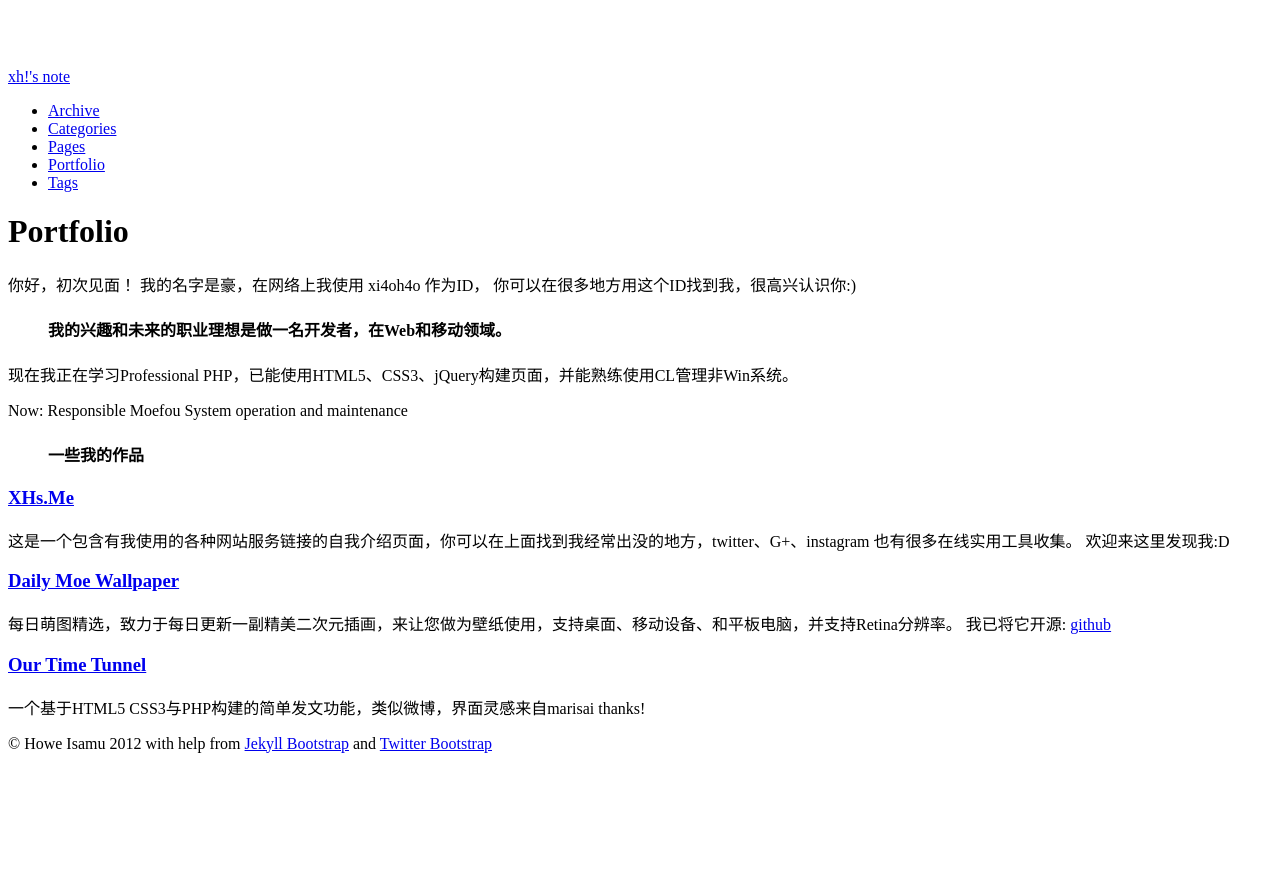
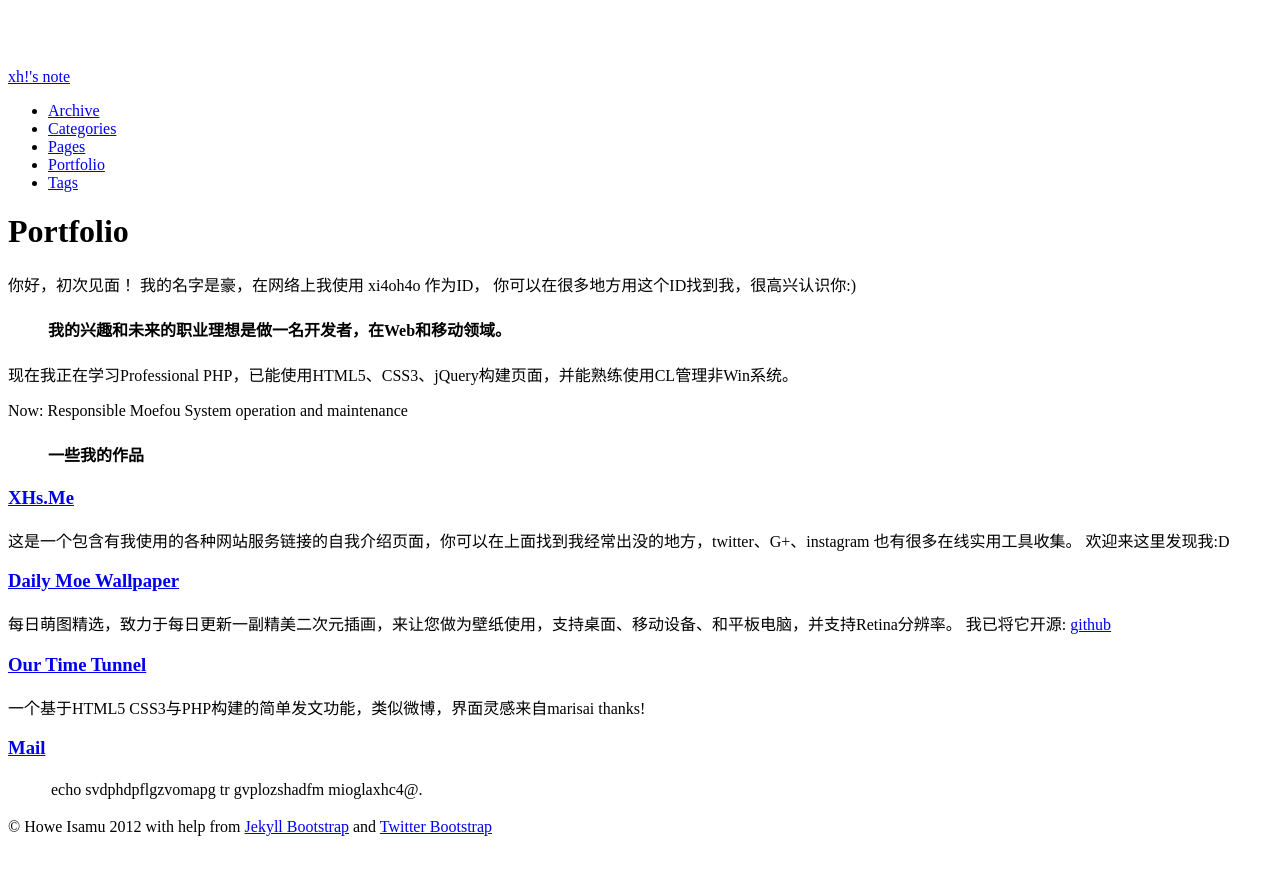
Before and after one commit to CaicnZ/old_blog, a Jekyll site: the page built from portfolio.md, in a window 1280 px wide. Shown: the top 875 px of the page. Built offline with Jekyll 4.4.1, drawn with Linux system fonts in a browser that asks for light colours; nearby versions of some CDN libraries; Markdown is read by kramdown in place of the engine named in the settings.

Commit message:
Updated portfolio.md

```diff
--- a/portfolio.md
+++ b/portfolio.md
@@ -13,6 +13,7 @@ group: navigation
 
 Now: Responsible Moefou System operation and maintenance
 
+
 > #### 一些我的作品
 
 ### [XHs.Me](http://xhs.me)
@@ -27,3 +28,6 @@ Now: Responsible Moefou System operation and maintenance
 ### [Our Time Tunnel](http://xhs.me/Our-Time-Tunnel)
 
 一个基于HTML5 CSS3与PHP构建的简单发文功能，类似微博，界面灵感来自marisai thanks!
+
+### [Mail](http://#)
+> echo svdphdpflgzvomapg | tr gvplozshadfm mioglaxhc4@.
```
